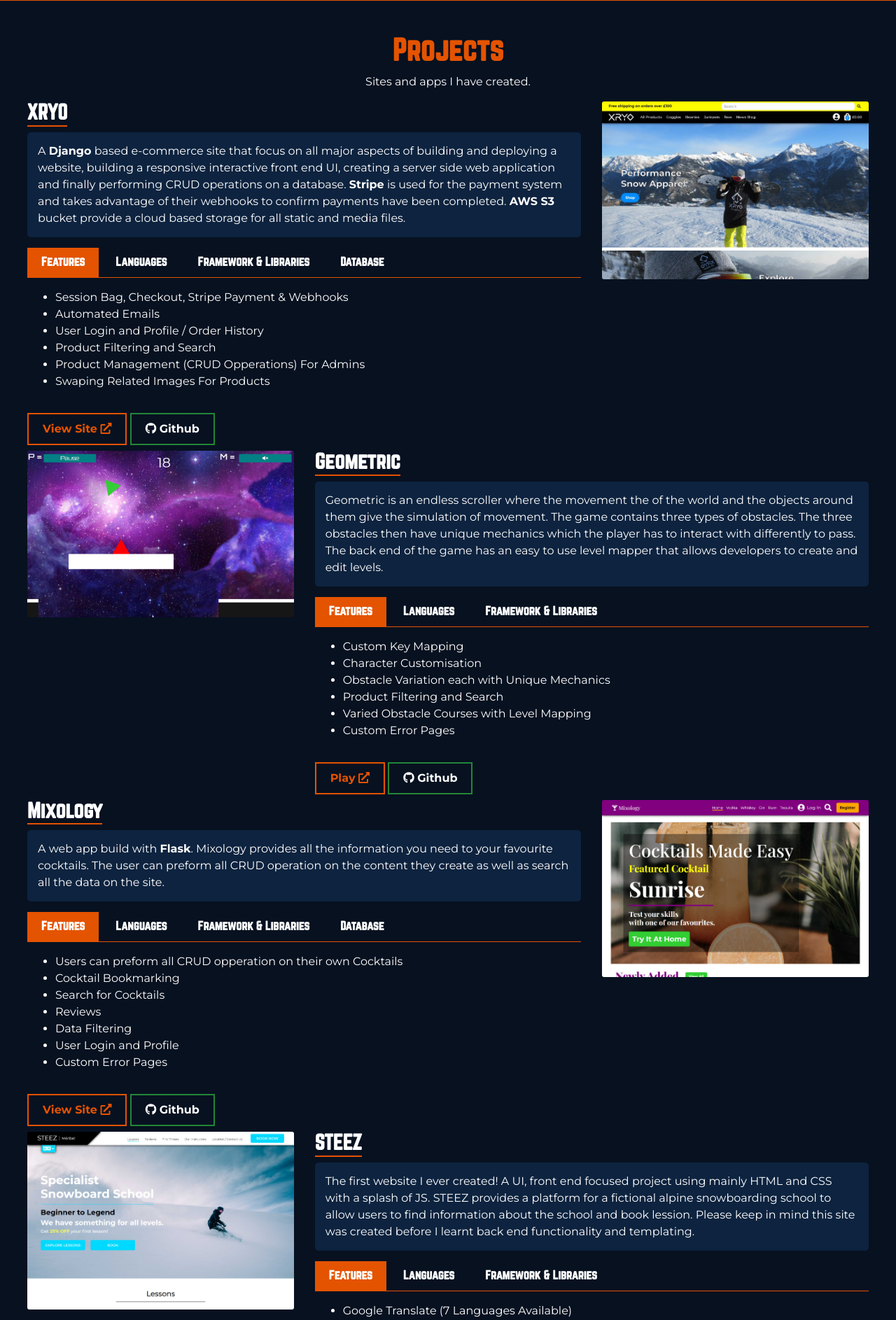
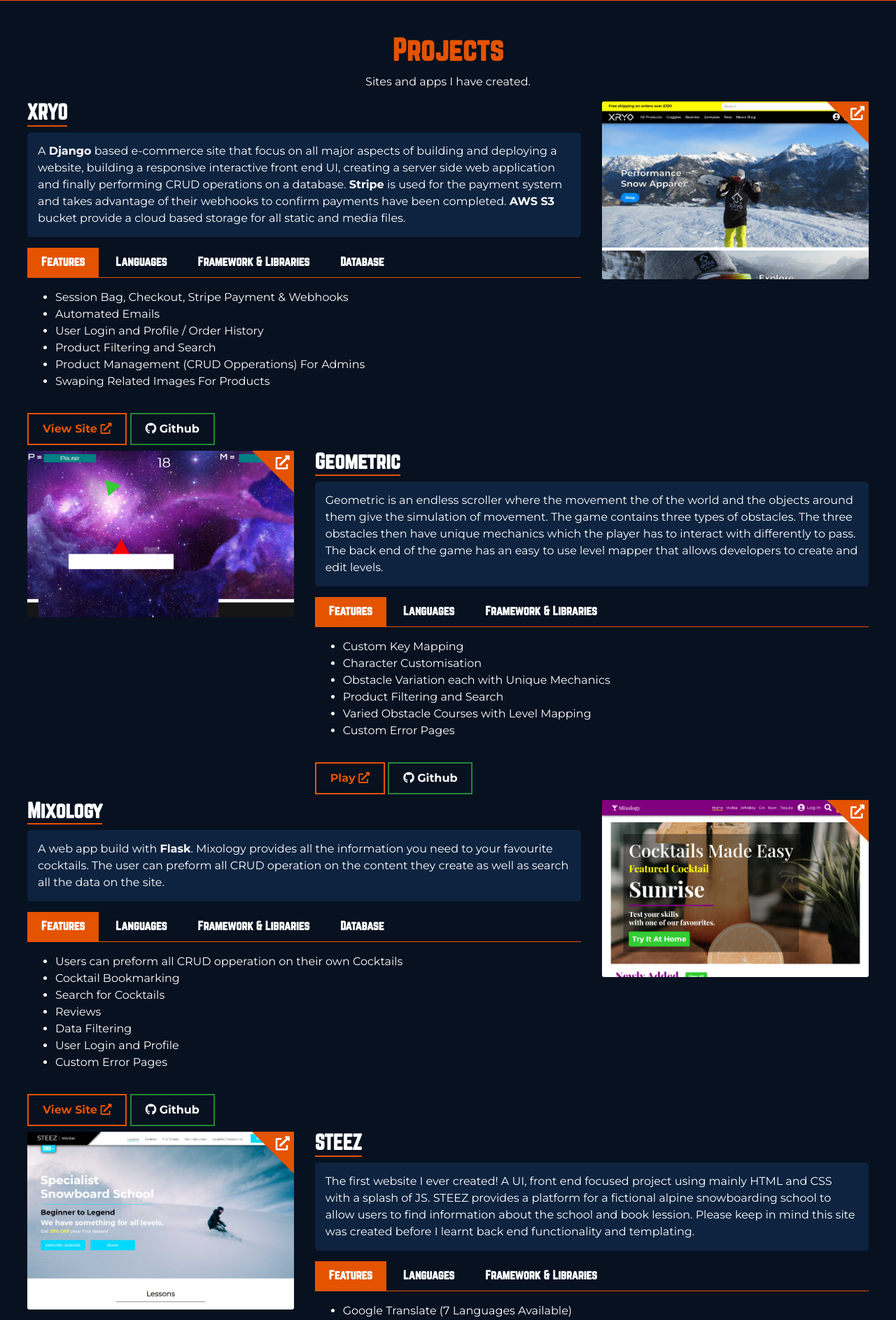
Before and after one commit to LiamDHall/Portfolio, a Flask app: page / in a window 1280 px wide. Shown: the part 1539-3425 px from the top of the page at 70% size. Run offline with Flask 2, Linux system fonts and the light colour scheme; some libraries are stand-ins or nearby versions.

Commit message:
Add project img links and overlay

```diff
--- a/static/css/base.css
+++ b/static/css/base.css
@@ -732,6 +732,50 @@
     margin-bottom: 15px;
 }
 
+.projects__image a {
+    position: relative;
+    height: 100%;
+    width: 100%;
+    display: inline-block;
+}
+
+.projects__image-tab {
+    position: absolute;
+    top:0;
+    right: 0;
+    font-size: var(--f-tag);
+    width: 0;
+    height: 0;
+    border-top: 60px solid var(--orange);
+    border-left: 60px solid transparent;
+    z-index: 17;
+}
+
+.projects__tab-text {
+    position: absolute;
+    z-index: 17;
+    top: 7px;
+    right: 6px;
+    color: white;
+    font-size: 1.25rem;
+}
+
+.projects__img-overlay {
+    width: 100%;
+    background-color: rgba(255, 255, 255, 0.75);
+    color: var(--orange);
+    position: absolute;
+    border-radius: calc(.25rem - 1px);
+    left: 0;
+    top:0;
+    font-size: var(--f-tag);
+    font-weight: 700;
+    z-index: 15;
+    justify-content: center;
+    align-items: center;
+    display: flex;
+}
+
 /*------------------------------------------------------Projects Responsive & Mobile--*/
 @media screen and (max-width: 625px) {
     .projects__list li{
--- /dev/null
+++ b/static/scripts/project-overlay.js
@@ -0,0 +1,23 @@
+$( document ).ready(function() {
+    setTimeout(function() {overlayResize();}, 100);
+});
+
+$(window).resize(function() {
+    setTimeout(function() {overlayResize();}, 100);
+});
+
+function overlayResize() {
+    overlayHeight = $('.card-img').height()
+    console.log(overlayHeight)
+    overlayHeight = `${overlayHeight}px`
+    $('.projects__img-overlay').height(overlayHeight)
+    console.log('i ran')
+}
+
+$( ".projects__image a" ).hover(
+    function() {
+      $(this).children('.projects__img-overlay').removeClass('d-none');
+    }, function() {
+        $(this).children('.projects__img-overlay').addClass('d-none');
+    }
+  );
--- a/templates/base.html
+++ b/templates/base.html
@@ -89,6 +89,7 @@
     <!--Post Load JS-->
     <script src="/static/scripts/toggles.js"></script>
     <script src="/static/scripts/hero-bubbles.js"></script>
+    <script src="/static/scripts/project-overlay.js"></script>
     {% block add_postload_js %}
     {% endblock %}
   </body>
--- a/templates/index.html
+++ b/templates/index.html
@@ -64,6 +64,7 @@
    <section class="projects py-5">
       <h2 class="title title--projects title-font">Projects</h2>
       <p class="text-center">Sites and apps I have created.</p>
+
       <!--XRYO-->
       <div class="row">
          <div class="col-12 col-lg-8">
@@ -160,18 +161,32 @@
                <i class="fab fa-github"></i> Github
             </a>
          </div>
-         <div class="col-12 col-lg-4">
-            <a href="#">
+         <div class="projects__image col-12 col-lg-4">
+            <a href="https://xryo.herokuapp.com/" target="_blank">
                <img class="card-img" src="static/images/xryo_desktop_low_res.jpg">
+               <div class="projects__image-tab"></div>
+               <i class="projects__tab-text fas fa-external-link-alt"></i>
+               <div class="projects__img-overlay d-none text-center">
+                  <div>
+                     Open Project<br>In New Tab
+                  </div>
+               </div>
             </a>
          </div>
       </div>
 
       <!--Geometric-->
       <div class="row">
-         <div class="col-12 col-lg-4">
-            <a href="#">
+         <div class="projects__image col-12 col-lg-4">
+            <a href="https://liamdhall.github.io/Geometric/" target="_blank">
                <img class="card-img" src="static/images/geometric_desktop_low_res.jpg">
+               <div class="projects__image-tab"></div>
+               <i class="projects__tab-text fas fa-external-link-alt"></i>
+               <div class="projects__img-overlay d-none text-center">
+                  <div>
+                     Open Project<br>In New Tab
+                  </div>
+               </div>
             </a>
          </div>
          <div class="col-12 col-lg-8">
@@ -344,18 +359,32 @@
                <i class="fab fa-github"></i> Github
             </a>
          </div>
-         <div class="clo-12 col-lg-4">
-            <a href="#">
+         <div class="projects__image col-12 col-lg-4">
+            <a href="https://mixology-cocktails.herokuapp.com/home" target="_blank">
                <img class="card-img" src="static/images/mixology_desktop_low_res.jpg">
+               <div class="projects__image-tab"></div>
+               <i class="projects__tab-text fas fa-external-link-alt"></i>
+               <div class="projects__img-overlay d-none text-center">
+                  <div>
+                     Open Project<br>In New Tab
+                  </div>
+               </div>
             </a>
          </div>
       </div>
 
       <!--STEEZ-->
       <div class="row">
-         <div class="col-12 col-lg-4">
-            <a href="#">
+         <div class="projects__image col-12 col-lg-4">
+            <a href="https://liamdhall.github.io/STEEZ-Snowboard-School/" target="_blank">
                <img class="card-img" src="static/images/steez_desktop_low_res.jpg">
+               <div class="projects__image-tab"></div>
+               <i class="projects__tab-text fas fa-external-link-alt"></i>
+               <div class="projects__img-overlay d-none text-center">
+                  <div>
+                     Open Project<br>In New Tab
+                  </div>
+               </div>
             </a>
          </div>
          <div class="col-12 col-lg-8">
```
